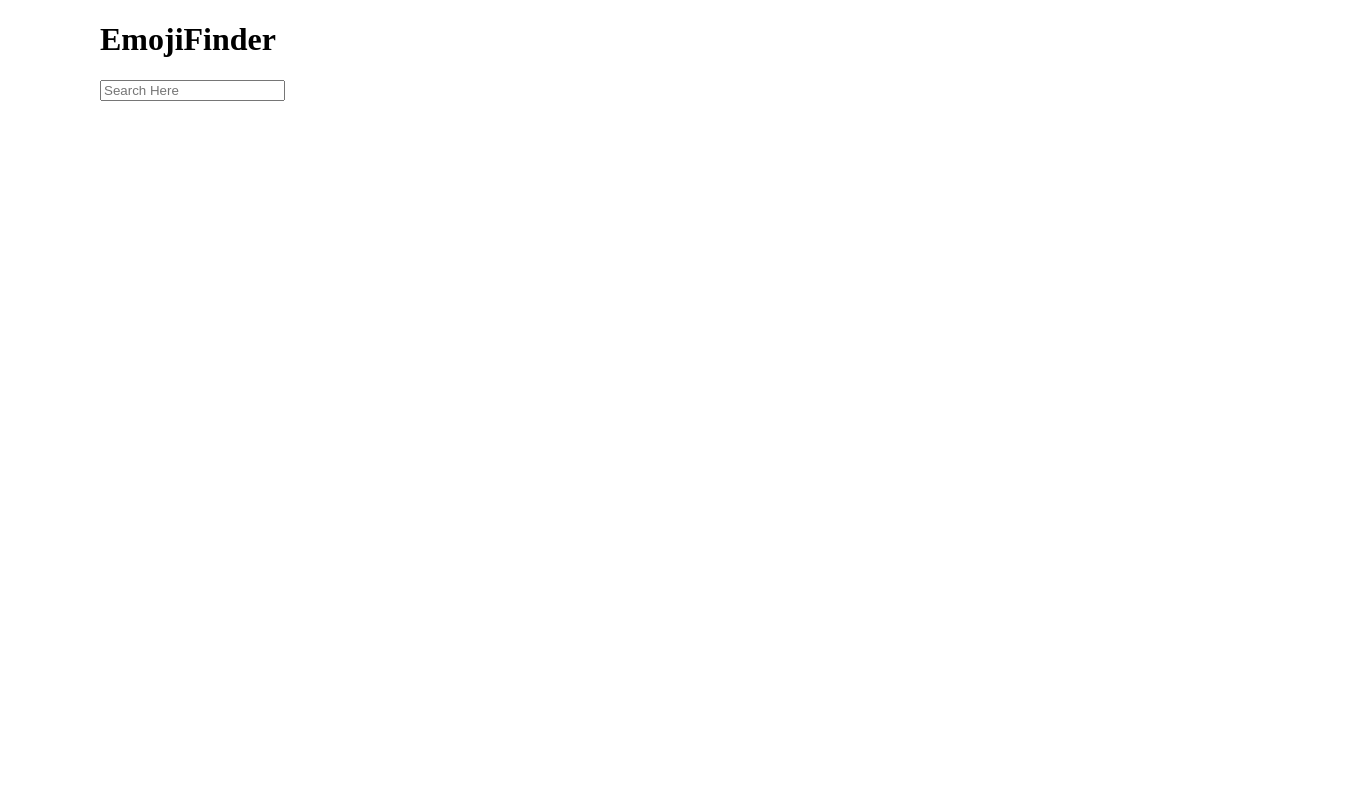
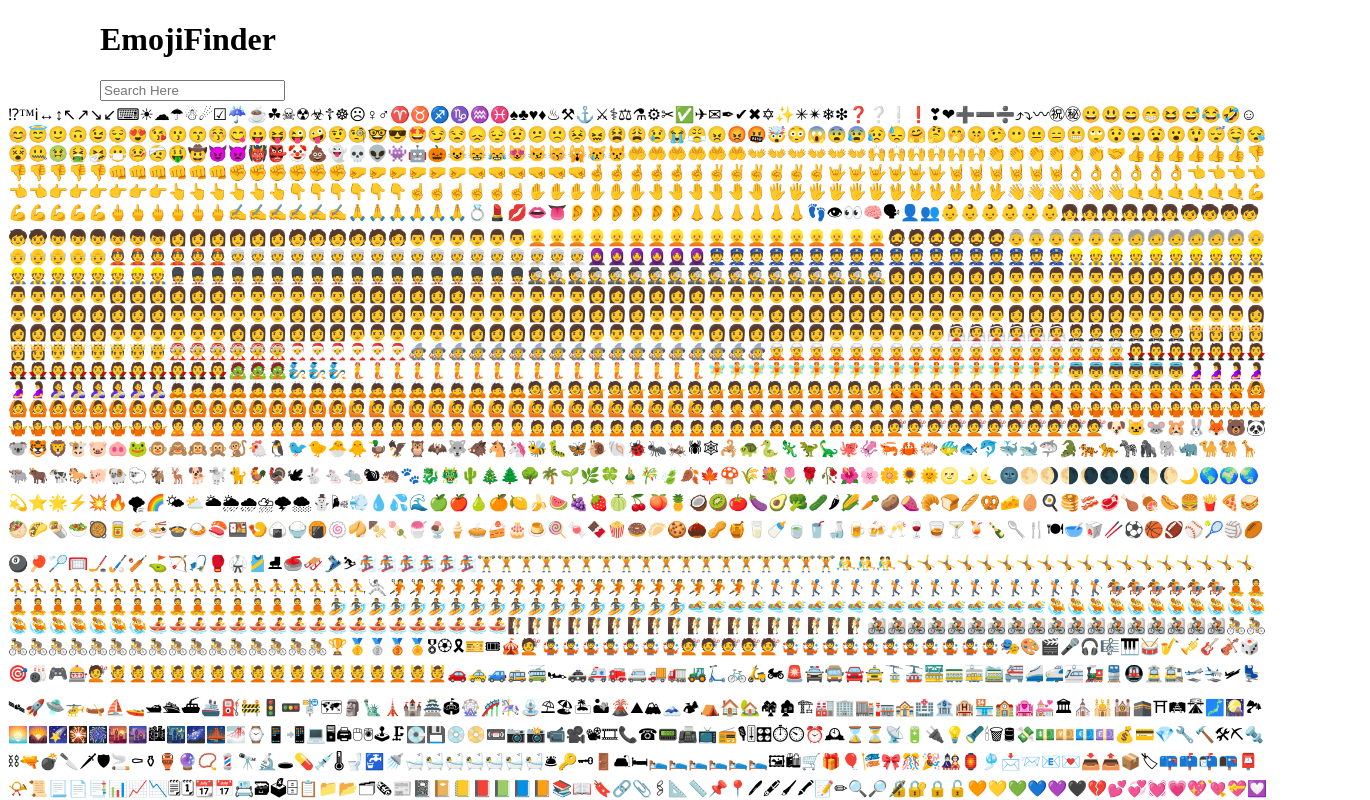
Before and after one commit to delowardev/emoji-finder, a React (Create React App) app: page / in a window 1280 px wide. Shown: the top 800 px of the page, 1370 px wide, since content can reach past the window. Built offline with nearby package versions, Linux system fonts and the light colour scheme.

Commit message:
search issue fixed

```diff
--- a/src/components/EmojiList.js
+++ b/src/components/EmojiList.js
@@ -5,23 +5,23 @@ import getVisibleEmoji from '../selectors'
 
 class EmojiList extends Component {
     state = {
-        allEmoji: this.props.allEmoji
+        allEmoji: getVisibleEmoji(Object.entries(this.props.allEmoji), {text: ''}),
+        visibleEmoji: Object.entries(this.props.allEmoji)
     }
     componentWillReceiveProps = (nextProps) => {
         this.setState({
-            allEmoji: getVisibleEmoji(this.state.allEmoji, {text: nextProps.filterText})
+            visibleEmoji: getVisibleEmoji(this.state.allEmoji, {text: nextProps.filterText})
         })
     }
     render() {
         return (
             <div className="emoji_list">
                 {
-                    Object.entries(this.state.allEmoji).map(emoji => (
-                        // <Emoji
-                        //     key={emoji[0]}
-                        //     emojiData={emoji}
-                        // />
-                        console.log(emoji)
+                    this.state.visibleEmoji.map(emoji => (
+                        <Emoji
+                            key={emoji[0]}
+                            emojiData={emoji}
+                        />
                     ))
                 }
             </div>
--- a/src/selectors/index.js
+++ b/src/selectors/index.js
@@ -3,11 +3,9 @@ const getVisibleEmoji = (emoji, {
     text = '',
     category = ''
 }) => (
-    Object.entries(emoji).filter(single_emoji => {
-        console.log(emoji)
-        return true
-        // let keywords = single_emoji[1].name
-        // return keywords.toLowerCase().includes(text.toLowerCase())
+    emoji.filter(single_emoji => {
+        let keywords = single_emoji[1].name
+        return text ? keywords.toLowerCase().includes(text.toLowerCase()) : true
     })
 )
 
```
